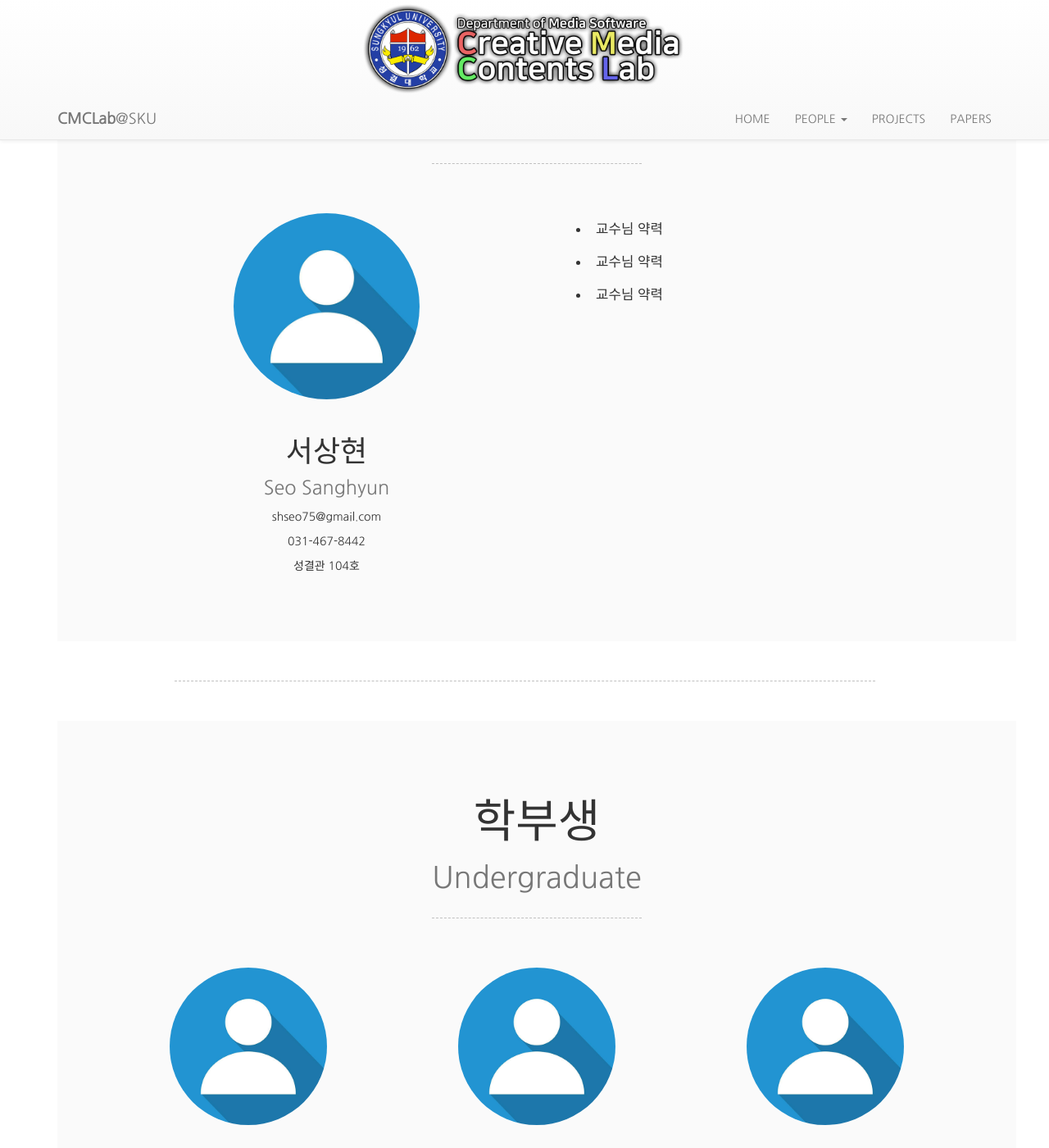
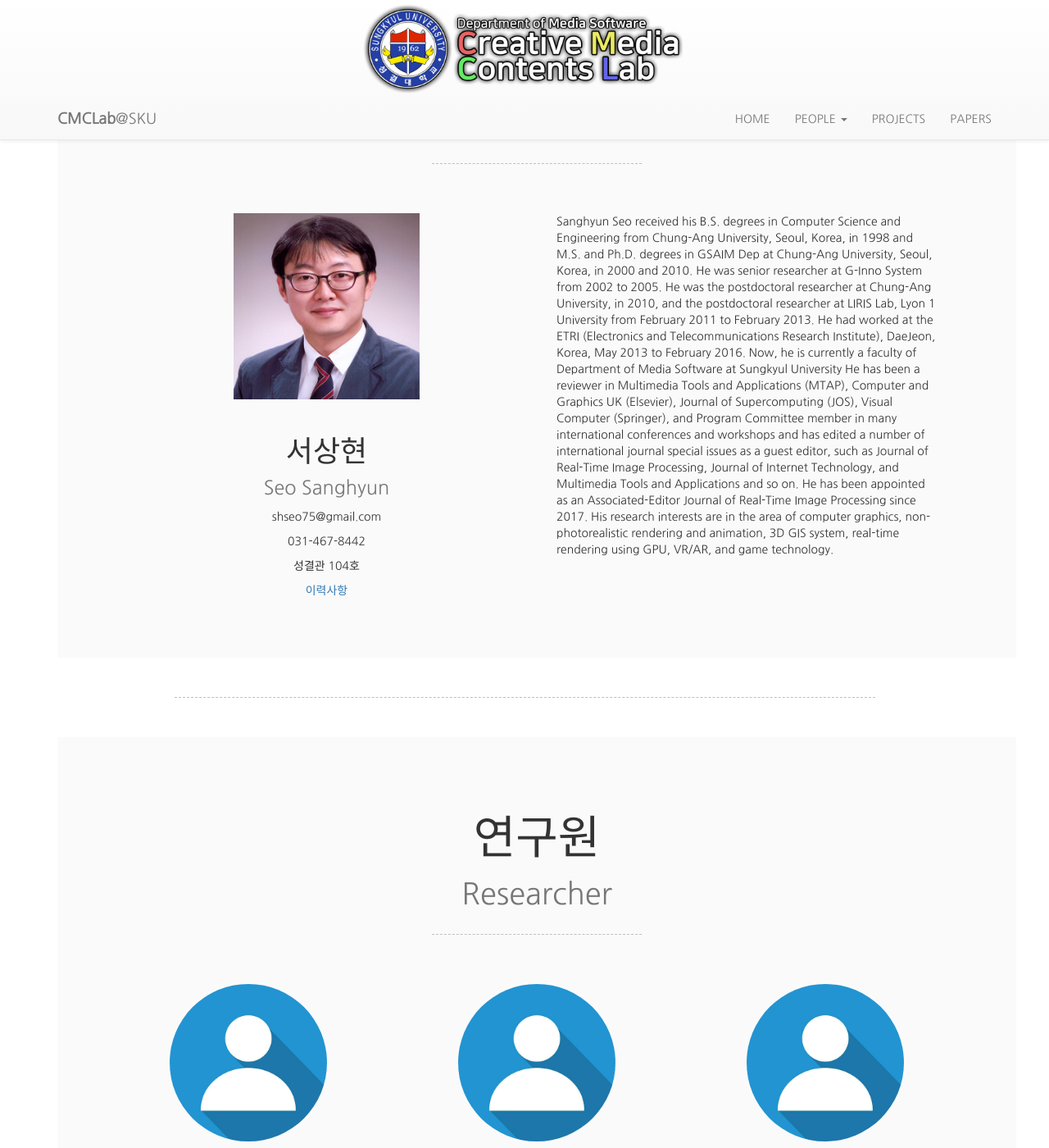
Before and after one commit to cau-cmclab/sku-cmclab.github.io, a Jekyll site: the page built from people.html, in a window 1280 px wide and 1400 px high, scrolled down 235 px. Shown: the whole window at 82% size. Built offline with Jekyll 4.4.1, drawn with Linux system fonts in a browser that asks for light colours; nearby versions of some CDN libraries; some of the changed text lies outside the part shown.

Commit message:
0725seminar

```diff
--- a/_includes/footer.html
+++ b/_includes/footer.html
@@ -20,6 +20,7 @@
       <p class="text-muted"><a href="{{ site.url }}/">HOME</a></p>
       <p class="text-muted"><a href="{{ site.url }}/people">PEOPLE</a></p>
       <p class="text-muted"><a href="{{ site.url }}/papers">PAPERS</a></p>
+      <p class="text-muted"><a href="{{ site.url }}/projects">PROJECTS</a></p>
     </div>
 
     <!-- 관련 사이트/ 기본적으로 반의 반(3/12)을 차지하는데 좁은 화면에서는 아래 줄 절반을 차지함 -->
--- a/css/style.css
+++ b/css/style.css
@@ -128,17 +128,67 @@
     font-size: 1em;
     padding: 4px;
   }
+
 }
 @media (min-width: 768px) {
   /* works on general display(desktop) */
   div.cmc-people-advisor-profile {
     padding: 24px;
+    text-align: left;
   }
   div.cmc-people-advisor-profile>ul li {
     font-size: 1.2em;
     padding: 8px;
   }
 }
+
+
+/* professor.html ONLY */
+@media (max-width: 767px) {
+  /* works on @xs; small display(mobile) */
+  div.cmc-professor-education {
+    padding: 0px;
+    text-align: left;
+  }
+  div.cmc-professor-education>ul li {
+    font-size: 1em;
+    padding: 4px;
+  }
+
+  div.cmc-professor-education>table tr td{
+    font-size: 1em;
+    padding: 4px;
+  }
+  div.cmc-professor-education>table tr th{
+    font-size: 1em;
+    padding: 4px;
+    text-align: center;
+  }
+}
+
+@media (min-width: 768px) {
+  /* works on general display(desktop) */
+  div.cmc-professor-education {
+    padding: 24px;
+    text-align: left;
+  }
+  div.cmc-professor-education>ul li {
+    font-size: 1.2em;
+    padding: 8px;
+  }
+
+  div.cmc-professor-education>table tr td{
+    font-size: 1.2em;
+    padding: 11px;
+  }
+  div.cmc-professor-education>table tr th{
+    font-size: 1.2em;
+    padding: 11px;
+    text-align: center;
+  }
+}
+
+
 img.cmc-people-section-img {
   /* for professor */
   padding: 24px;
--- a/index.html
+++ b/index.html
@@ -8,7 +8,7 @@
 
     <h1 class="cmc-container-header">Welcom<br><small>Creative Media Contents Lab</small></h1>
     <hr>
-    <p class="cmc-container-para">연구분야는 Graphics(Re-Coloring, AR Rendering Style, Media Art)이며,주로 Unity 엔진을 사용합니다.</p>
+    <p class="cmc-container-para">연구분야는 Graphics(Re-Coloring, AR Rendering Style, Media Art)입니다.</p>
     <p class="cmc-container-para">저희 연구실은 성결관 104호에 위치합니다.</p>
 
   </div>
--- a/people.html
+++ b/people.html
@@ -8,47 +8,44 @@
     <h1 class="cmc-container-header">지도교수<br><small>Academic Advisor</small></h1>
     <hr>
     <div class="col-sm-6 col-xs-12">
-      <img src="{{ site.url }}/img/people/prof_seosanghyun.png" alt="Temp Image" class="img-circle img-responsive cmc-people-section-img center-block">
+      <img src="{{ site.url }}/img/people/prof_seosanghyun.png" alt="Temp Image" class=" img-responsive cmc-people-section-img center-block">
       <h1>서상현<br><small>Seo Sanghyun</small></h1>
       <p>shseo75@gmail.com</p>
       <p>031-467-8442</p>
       <p>성결관 104호</p>
+      <a href="{{ site.url }}/professor">이력사항</a>
     </div>
     <div class="cmc-people-advisor-profile col-sm-6 col-xs-12 text-left">
-      <ul>
-        <li>교수님 약력</li>
-        <li>교수님 약력</li>
-        <li>교수님 약력</li>
-      </ul>
+     <p>Sanghyun Seo received his B.S. degrees in Computer Science and Engineering from Chung-Ang University, Seoul, Korea, in 1998 and M.S. and Ph.D. degrees in GSAIM Dep at Chung-Ang University, Seoul, Korea, in 2000 and 2010. He was senior researcher at G-Inno System from 2002 to 2005. He was the postdoctoral researcher at Chung-Ang University, in 2010, and the postdoctoral researcher at LIRIS Lab, Lyon 1 University from February 2011 to February 2013. He had worked at the ETRI (Electronics and Telecommunications Research Institute), DaeJeon, Korea, May 2013 to February 2016. Now, he is currently a faculty of Department of Media Software at Sungkyul University He has been a reviewer in Multimedia Tools and Applications (MTAP), Computer and Graphics UK (Elsevier), Journal of Supercomputing (JOS), Visual Computer (Springer), and Program Committee member in many international conferences and workshops and has edited a number of international journal special issues as a guest editor, such as Journal of Real-Time Image Processing, Journal of Internet Technology, and Multimedia Tools and Applications and so on. He has been appointed as an Associated-Editor Journal of Real-Time Image Processing since 2017. His research interests are in the area of computer graphics, non-photorealistic rendering and animation, 3D GIS system, real-time rendering using GPU, VR/AR, and game technology.</p>
     </div>
   </div>
 
   <hr class="cmc-separate">
 
   <div id="cmc-people-researcher" class="container cmc-section">
-    <h1 class="cmc-container-header">학부생<br><small>Undergraduate</small></h1>
+    <h1 class="cmc-container-header">연구원<br><small>Researcher</small></h1>
     <hr>
     <div class="row">
 
       <div class="col-md-4 col-sm-12">
         <img src="{{ site.url }}/img/people/cmcgen2_choijongin.png" alt="Temp Image" class="img-circle img-responsive cmc-people-section-img-else center-block">
-        <h1>최종인<br><small>Hong Kildong</small></h1>
+        <h1>최종인<br><small>Choe Jongin</small></h1>
         <p><span class="label label-success">2013</span> <span class="label label-info">2기</span> <span class="label label-default">2대 랩장</span></p>
-        <p>example@example.com</p>
+        <p>h22334496@naver.com</p>
       </div>
 
       <div class="col-md-4 col-sm-12">
         <img src="{{ site.url }}/img/people/cmcgen2_kwaksuhwan.png" alt="Temp Image" class="img-circle img-responsive cmc-people-section-img-else center-block">
-        <h1>곽수환<br><small>Hong Kildong</small></h1>
+        <h1>곽수환<br><small>Kwak Suhwan</small></h1>
         <p><span class="label label-success">2013</span> <span class="label label-info">2기</span></p>
-        <p>example@example.com</p>
+        <p>shkwak94@gmail.com</p>
       </div>
 
       <div class="col-md-4 col-sm-12">
         <img src="{{ site.url }}/img/people/cmcgen2_leechaelin.png" alt="Temp Image" class="img-circle img-responsive cmc-people-section-img-else center-block">
-        <h1>이채린<br><small>Hong Kildong</small></h1>
+        <h1>이채린<br><small>Lee Chaelin</small></h1>
         <p><span class="label label-success">2015</span> <span class="label label-info">2기</span></p>
-        <p>example@example.com</p>
+        <p>woflsl11@naver.com</p>
       </div>
 
     </div>
@@ -56,23 +53,23 @@
 
       <div class="col-md-4 col-sm-12">
         <img src="{{ site.url }}/img/people/default_profile_512.png" alt="Temp Image" class="img-circle img-responsive cmc-people-section-img-else center-block">
-        <h1>김은빈<br><small>Hong Kildong</small></h1>
-        <p><span class="label label-success">2013</span> <span class="label label-info">3기</span></p>
-        <p>example@example.com</p>
+        <h1>김은빈<br><small>Kim Eunbeen</small></h1>
+        <p><span class="label label-success">2014</span> <span class="label label-info">3기</span></p>
+        <p>gichanac@naver.com</p>
       </div>
 
       <div class="col-md-4 col-sm-12">
         <img src="{{ site.url }}/img/people/default_profile_512.png" alt="Temp Image" class="img-circle img-responsive cmc-people-section-img-else center-block">
-        <h1>박한호<br><small>Hong Kildong</small></h1>
-        <p><span class="label label-success">2013</span> <span class="label label-info">3기</span></p>
-        <p>example@example.com</p>
+        <h1>박한호<br><small>Park Hanho</small></h1>
+        <p><span class="label label-success">2016</span> <span class="label label-info">3기</span></p>
+        <p>csun1988@naver.com</p>
       </div>
 
       <div class="col-md-4 col-sm-12">
         <img src="{{ site.url }}/img/people/default_profile_512.png" alt="Temp Image" class="img-circle img-responsive cmc-people-section-img-else center-block">
-        <h1>윤예진<br><small>Hong Kildong</small></h1>
-        <p><span class="label label-success">2015</span> <span class="label label-info">3기</span></p>
-        <p>example@example.com</p>
+        <h1>윤예진<br><small>Yoon Yajin</small></h1>
+        <p><span class="label label-success">2016</span> <span class="label label-info">3기</span></p>
+        <p>yyj81555@naver.com</p>
       </div>
 
     </div>
```
Also changed, not shown: other parts of people.html (+3 -3 lines), professor.html (added, +294 -0 lines), img/people/prof_seosanghyun.jpg (added), img/people/prof_seosanghyun.png.
